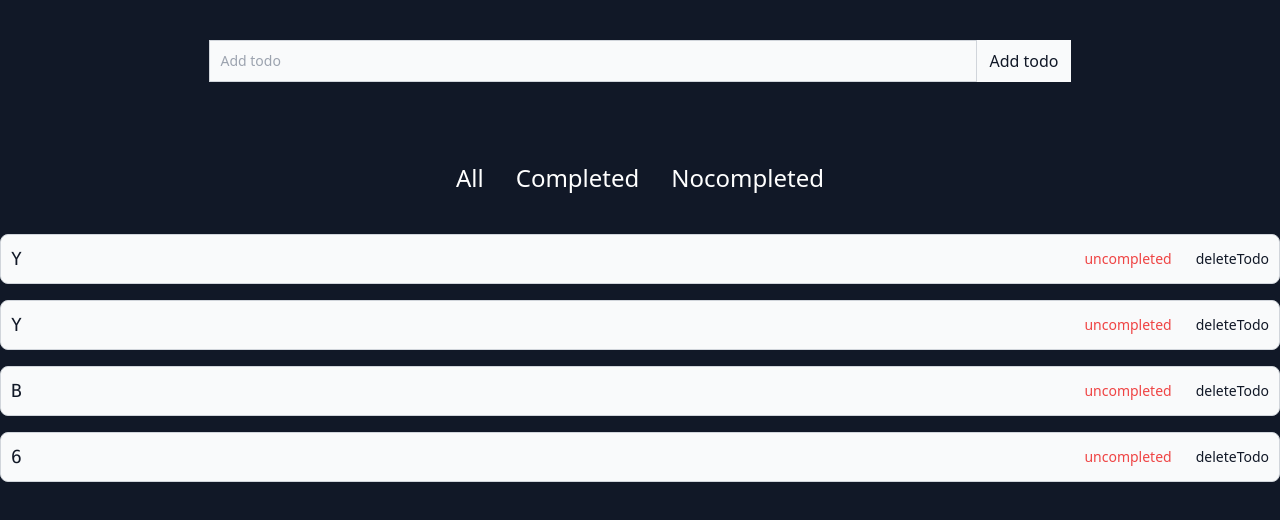
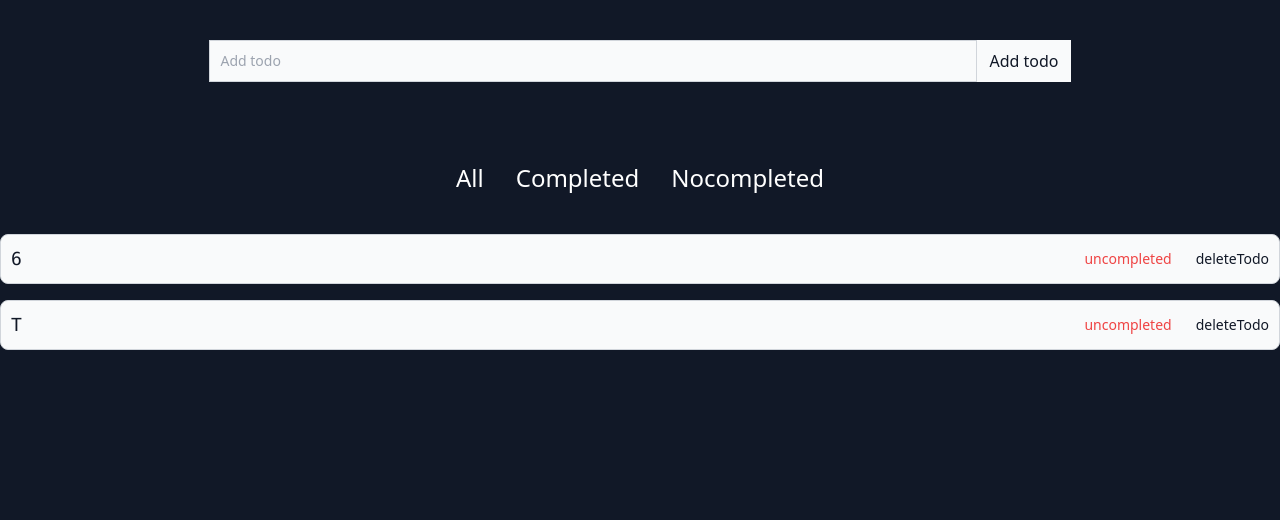
Before and after one commit to PaulWeb30/react-todo, a React (Create React App) app: page / in a window 1280 px wide. Shown: the top 520 px of the page. Built offline with nearby package versions, Linux system fonts and the light colour scheme; data requests are answered from the project's data file.

Commit message:
commit 2

```diff
--- a/public/db.json
+++ b/public/db.json
@@ -1,28 +1,16 @@
 {
   "todos": [
-    {
-      "userId": 1649587831288,
-      "id": "b9b2",
-      "title": "y",
-      "completed": false
-    },
-    {
-      "userId": 1649587833457,
-      "id": "62d7",
-      "title": "y",
-      "completed": false
-    },
-    {
-      "userId": 1649587868624,
-      "id": "568b",
-      "title": "b",
-      "completed": false
-    },
     {
       "userId": 1649587910032,
       "id": "f378",
       "title": "6",
       "completed": false
+    },
+    {
+      "userId": 1649588936654,
+      "id": "44ae",
+      "title": "t",
+      "completed": false
     }
   ]
 }
--- a/src/App.js
+++ b/src/App.js
@@ -25,7 +25,7 @@ function App() {
 		const item = items.find(t => t.id === id)
 		item.completed = !item.completed
 		axios({
-			method: 'post',
+			method: 'patch',
 			url: `http://localhost:3001/todos/${id}`,
 			data: {
 				...item,
```
